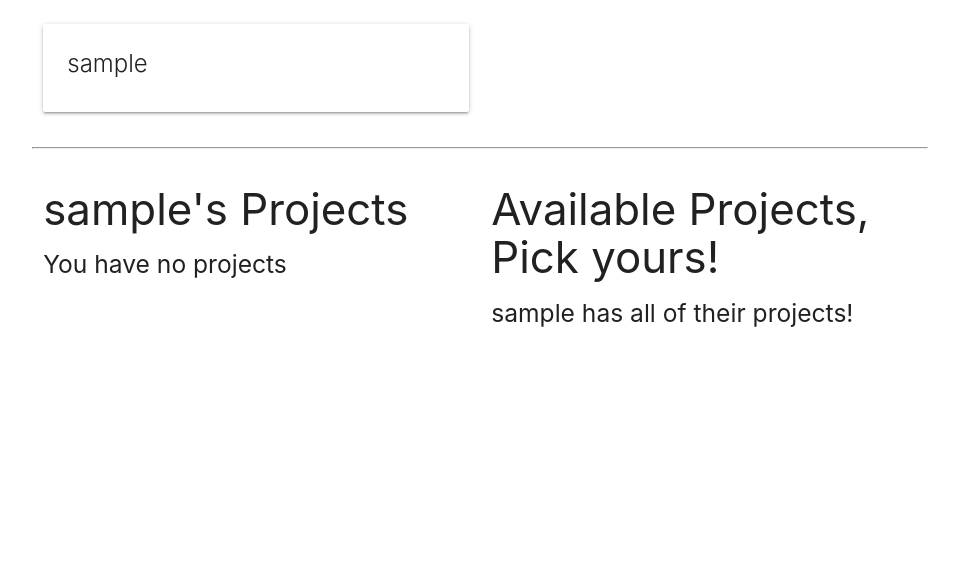
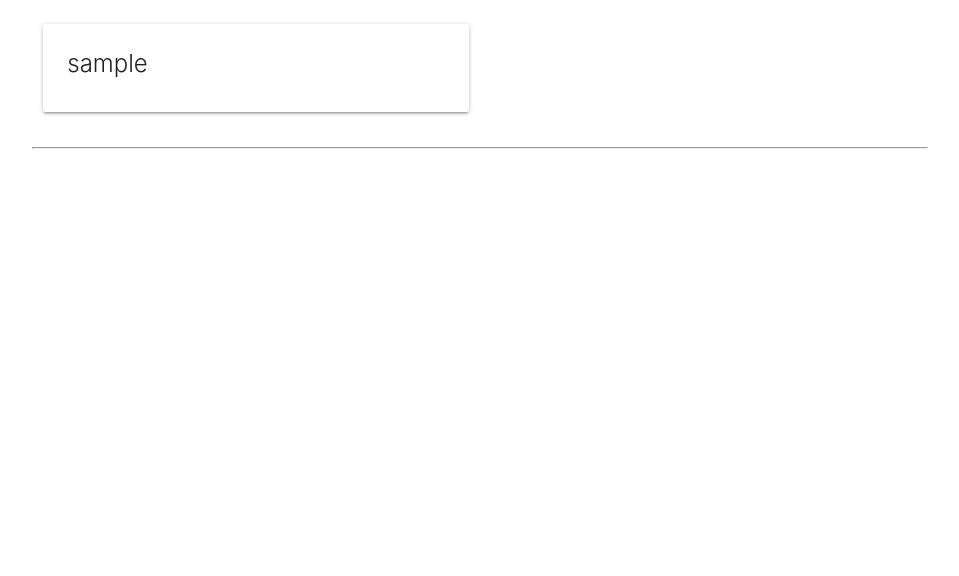
Before and after one commit to KhalilAHoward/project_3, a Django app: page /profile/ in a window 1280 px wide. Shown: the part 184-760 px from the top of the page, without its empty margins (160-1119 px from the left). Run offline with Django 4.2, Linux system fonts and the light colour scheme; the visitor is signed in with stand-in values (Sample User, id 1); data comes from the database, SQL or seed files in the repository.

Commit message:
fixed profile page

```diff
--- a/stayconnected/main_app/templates/profile/detail.html
+++ b/stayconnected/main_app/templates/profile/detail.html
@@ -13,45 +13,4 @@
     </div>
 
     <hr />
-    <div class="row">
-      <div class="col s6">
-        <h3>{{ profile.user }}'s Projects</h3>
-        {% if profile.projects.count %}
-          {% for project in profile.projects.all %}
-            <div class="card">
-              <div class="card-content">
-                <span class="card-title">
-                  A <span>Project by {{ project.name }}</span>
-                </span>
-              </div>
-            </div>
-          {% endfor %}
-        {% else %}
-          <h5>You have no projects</h5>
-        {% endif %}
-      </div>
-
-      <div class="col s6">
-        <h3>Available Projects, Pick yours!</h3>
-        {% if projects.count %}
-          {% for project in projects.all %}
-            <div class="card">
-              <div class="card-content">
-                <span class="card-title">
-                  A <span>Project by {{ project.name }}</span>
-                </span>
-              </div>
-              <div class="card-action">
-                <form action="{% url 'assoc_project' profile.id project.id %}" method="post">
-                  {% csrf_token %}
-                  <button type="submit" class="btn">Add</button>
-                </form>
-              </div>
-            </div>
-          {% endfor %}
-        {% else %}
-          <h5>{{ profile.user }} has all of their projects!</h5>
-        {% endif %}
-      </div>
-    </div>
     {% endblock %}
```
